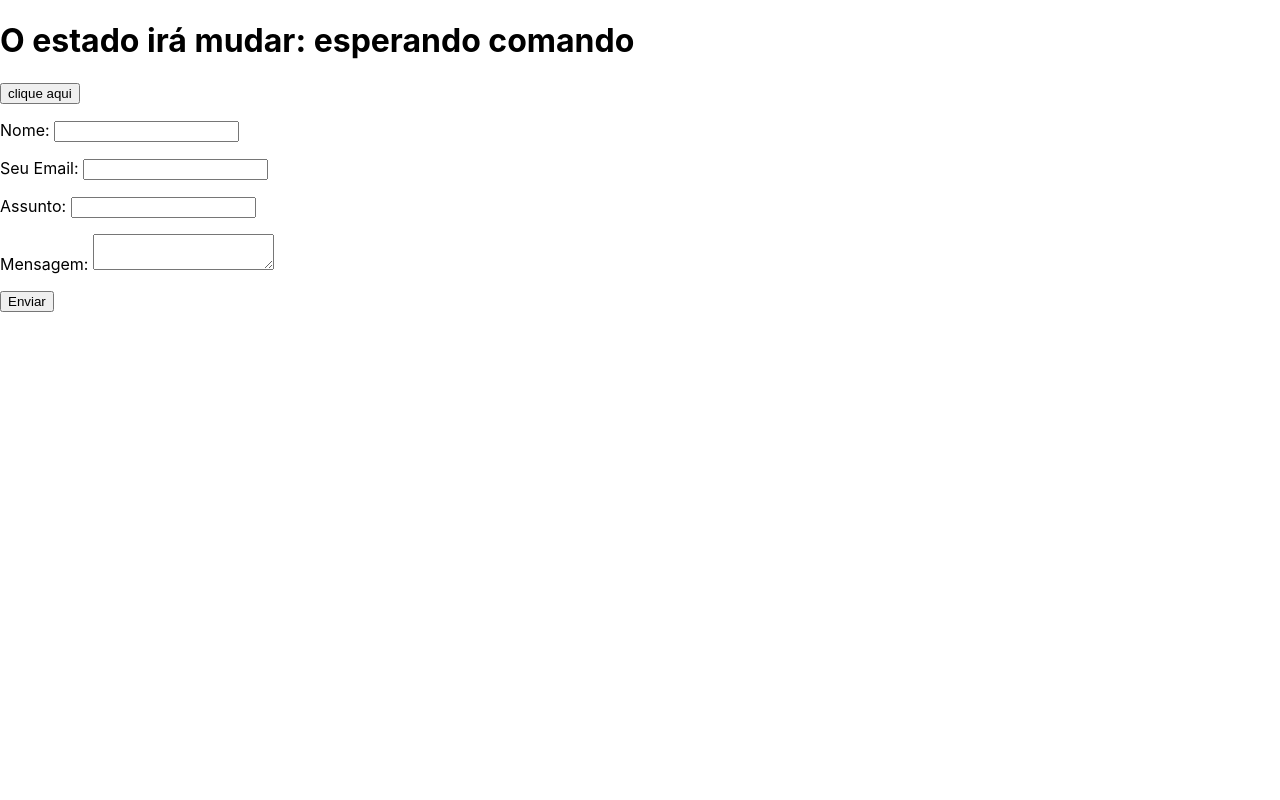
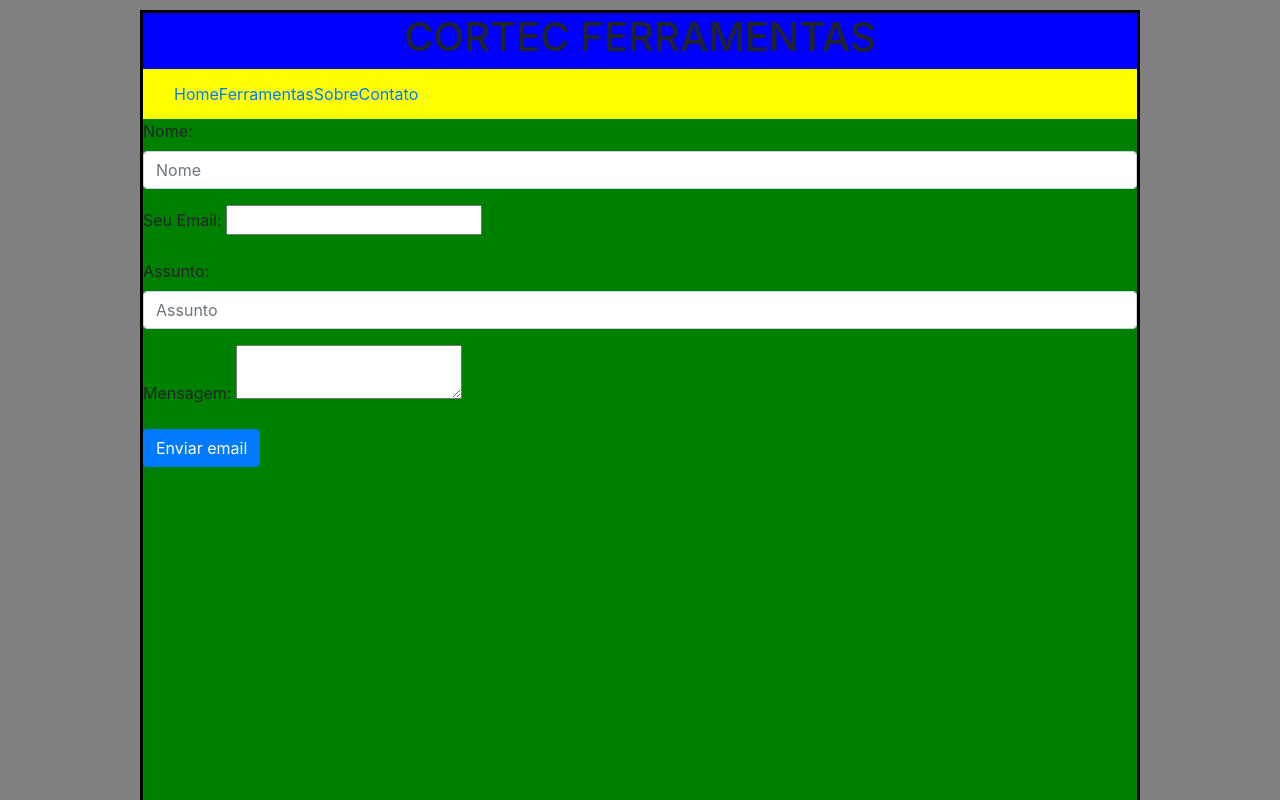
Before and after one commit to lisbao1303/melo-site, a React (Create React App) app: page / in a window 1280 px wide. Shown: the top 800 px of the page. Built offline with nearby package versions, Linux system fonts and the light colour scheme; the HTML template or start-up script is replaced by a standard one.

Commit message:
test boots

```diff
--- a/package.json
+++ b/package.json
@@ -6,8 +6,10 @@
     "@testing-library/jest-dom": "^4.2.4",
     "@testing-library/react": "^9.5.0",
     "@testing-library/user-event": "^7.2.1",
+    "bootstrap": "^4.4.1",
     "nodemailer": "^6.4.6",
     "react": "^16.13.1",
+    "react-bootstrap": "^1.0.1",
     "react-dom": "^16.13.1",
     "react-scripts": "3.4.1"
   },
--- a/public/index.html
+++ b/public/index.html
@@ -24,7 +24,7 @@
       work correctly both with client-side routing and a non-root public URL.
       Learn how to configure a non-root public URL by running `npm run build`.
     -->
-    <title>Melo Site</title>
+    <title>Cortec Ferramentas</title>
   </head>
   <body>
     <div id="root"></div>
--- a/src/App.css
+++ b/src/App.css
@@ -1,38 +1,38 @@
-.App {
-  text-align: center;
-}
+.conteinerprincipal {
+  background-color: gray;
+  width: 100%;
+  height: 100%;
 
-.App-logo {
-  height: 40vmin;
-  pointer-events: none;
-}
-
-@media (prefers-reduced-motion: no-preference) {
-  .App-logo {
-    animation: App-logo-spin infinite 20s linear;
-  }
-}
-
-.App-header {
-  background-color: #282c34;
-  min-height: 100vh;
   display: flex;
-  flex-direction: column;
   align-items: center;
   justify-content: center;
-  font-size: calc(10px + 2vmin);
-  color: white;
 }
-
-.App-link {
-  color: #61dafb;
+.catalogo {
+  width: 1000px; /*change this*/
+  margin-top: 10px;
+  height: 100%;
+  border-style: solid;
+  border-color: black;
 }
-
-@keyframes App-logo-spin {
-  from {
-    transform: rotate(0deg);
-  }
-  to {
-    transform: rotate(360deg);
-  }
+header {
+  top: 0;
+  left: 0;
+  width: 100%;
+  background-color: blue;
+  text-align: center;
+  display: flex !important;
+  justify-content: center;
+  align-items: center;
 }
+.actiondiv {
+  top: 0;
+  left: 0;
+  height: 50px;
+  display: flex !important;
+  background-color: yellow;
+}
+.conteudodiv {
+  display: block;
+  height: 1900px;
+  background-color: green;
+}
--- a/src/App.js
+++ b/src/App.js
@@ -1,16 +1,24 @@
-import React, { useState } from "react";
+import React from "react";
 import "./App.css";
-import Sendmail from "./feat/Sendmail";
+import "bootstrap/dist/css/bootstrap.min.css";
+
+import HeadLogo from "./feat/HeadLogo";
+import ActionBar from "./feat/ActionBar";
+import Conteudo from "./feat/Conteudo";
 function App() {
-  const [teste, settest] = useState("esperando comando");
-
   return (
     <div className="conteinerprincipal">
-      <h1>O estado irá mudar: {teste}</h1>
-      <button type="button" onClick={() => settest("mudança de estado")}>
-        clique aqui
-      </button>
-      <Sendmail />
+      <div className="catalogo">
+        <div>
+          <HeadLogo />
+        </div>
+        <div>
+          <ActionBar />
+        </div>
+        <div>
+          <Conteudo />
+        </div>
+      </div>
     </div>
   );
 }
--- /dev/null
+++ b/src/feat/ActionBar.js
@@ -0,0 +1,15 @@
+import React from "react";
+import "./../App.css";
+function ActionBar() {
+  return (
+    <div className="container-fluid actiondiv">
+      <nav className="navbar">
+        <a href="#">Home</a>
+        <a href="#">Ferramentas</a>
+        <a href="#">Sobre</a>
+        <a href="#">Contato</a>
+      </nav>
+    </div>
+  );
+}
+export default ActionBar;
--- /dev/null
+++ b/src/feat/Conteudo.js
@@ -0,0 +1,12 @@
+import React from "react";
+import "./../App.css";
+import Sendmail from "./Sendmail";
+
+function Conteudo() {
+  return (
+    <div className="conteudodiv">
+      <Sendmail />
+    </div>
+  );
+}
+export default Conteudo;
--- /dev/null
+++ b/src/feat/HeadLogo.js
@@ -0,0 +1,10 @@
+import React from "react";
+import "./../App.css";
+function HeadLogo() {
+  return (
+    <header>
+      <h1>CORTEC FERRAMENTAS</h1>
+    </header>
+  );
+}
+export default HeadLogo;
--- a/src/feat/Sendmail.js
+++ b/src/feat/Sendmail.js
@@ -1,24 +1,23 @@
 import React from "react";
-
+import Button from "react-bootstrap/Button";
+import Form from "react-bootstrap/Form";
 function Sendmail() {
   return (
-    <form name="contact" action="/" method="post">
+    <Form name="contact" action="/" method="post">
       <input type="hidden" name="form-name" value="contact" />
-      <p>
-        <label>
-          Nome: <input type="text" name="name" />
-        </label>
-      </p>
+      <Form.Group>
+        <Form.Label>Nome:</Form.Label>
+        <Form.Control type="text" name="name" placeholder="Nome" />
+      </Form.Group>
       <p>
         <label>
           Seu Email: <input type="email" name="email" />
         </label>
       </p>
-      <p>
-        <label>
-          Assunto: <input type="text" name="name" />
-        </label>
-      </p>
+      <Form.Group>
+        <Form.Label>Assunto:</Form.Label>
+        <Form.Control type="text" name="subject" placeholder="Assunto" />
+      </Form.Group>
       <p>
         <label>
           Mensagem: <textarea name="message"></textarea>
@@ -28,9 +27,11 @@ function Sendmail() {
         <div data-netlify-recaptcha="true"></div>
       </p>
       <p>
-        <button type="submit">Enviar</button>
+        <Button variant="primary" type="submit">
+          Enviar email
+        </Button>
       </p>
-    </form>
+    </Form>
   );
 }
 
```
Also changed, not shown: 1 other file (tests, documents, lock files or other folders).
